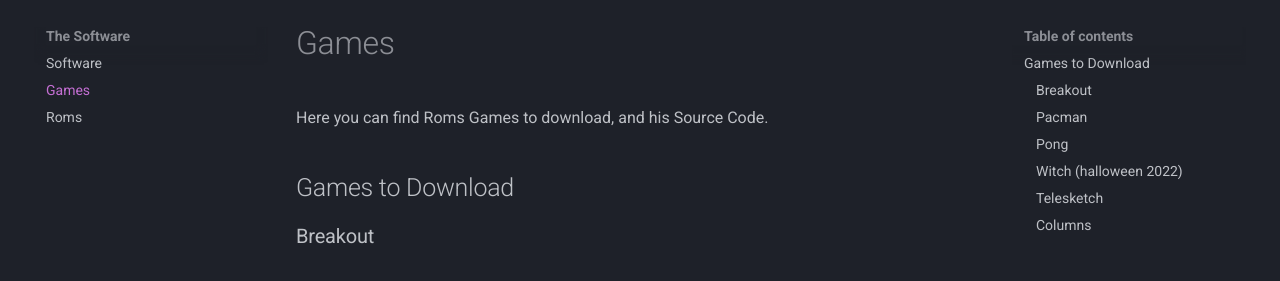
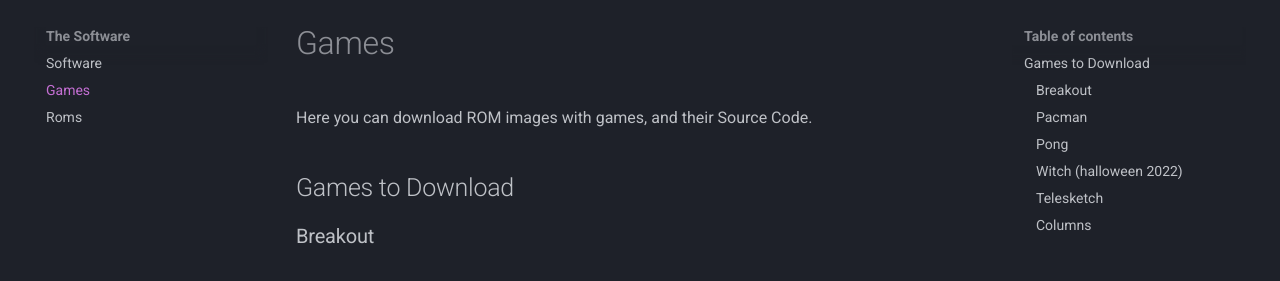
Before and after one commit to durangoretro/web, an MkDocs documentation site: the page built from docs/software/games.md, in a window 1280 px wide and 900 px high. Shown: the part 123-404 px from the top of the window. Built offline with MkDocs 1.6.1 and Material for MkDocs 9.7.7, drawn with Linux system fonts in a browser that asks for light colours; comment, search, counter and statistics services are not loaded.

Commit message:
Update games.md

```diff
--- a/docs/software/games.md
+++ b/docs/software/games.md
@@ -1,6 +1,6 @@
 # Games
 
-Here you can find Roms Games to download, and his Source Code.
+Here you can download ROM images with games, and their Source Code.
 
 ## Games to Download
 
```
